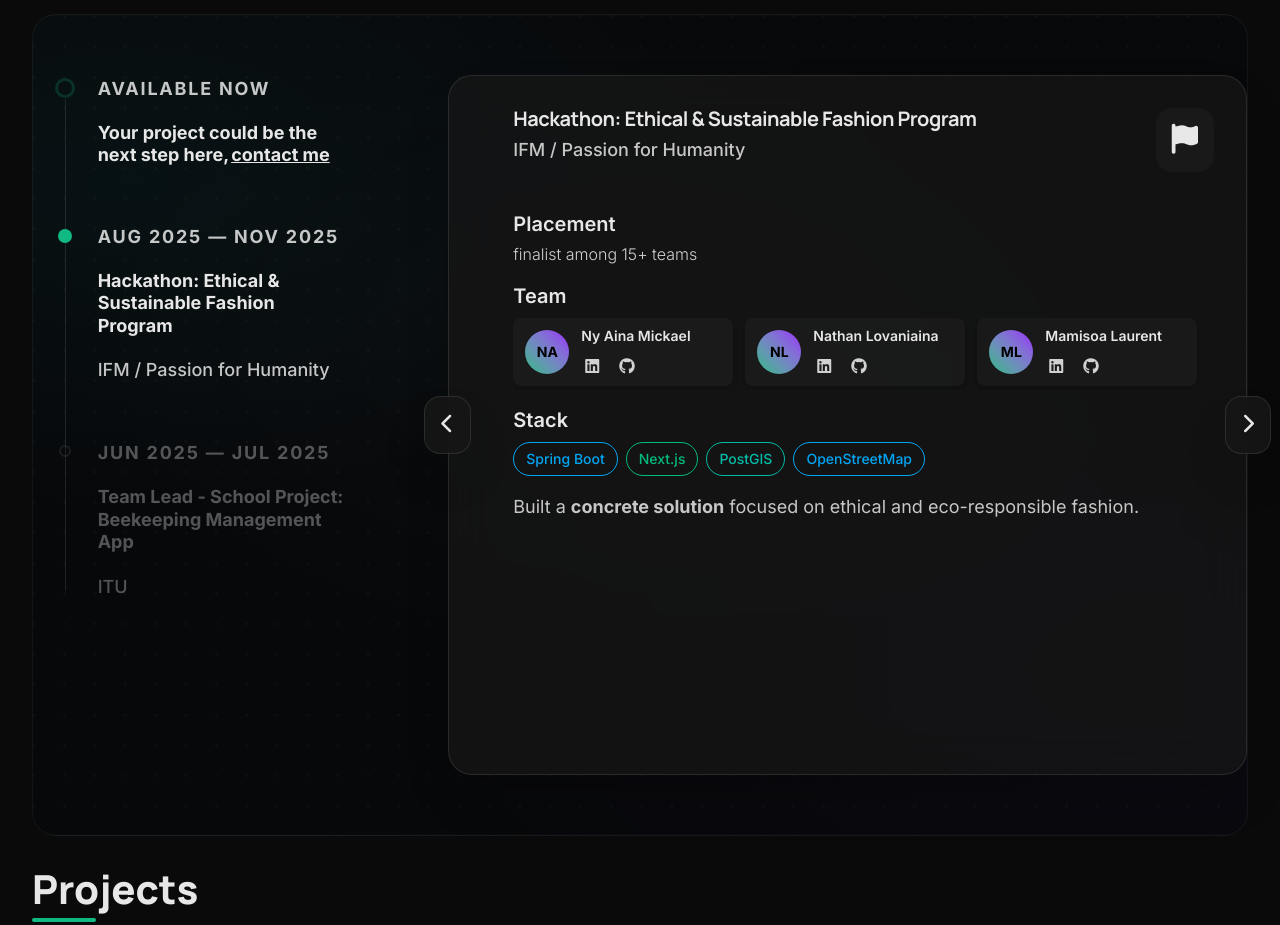
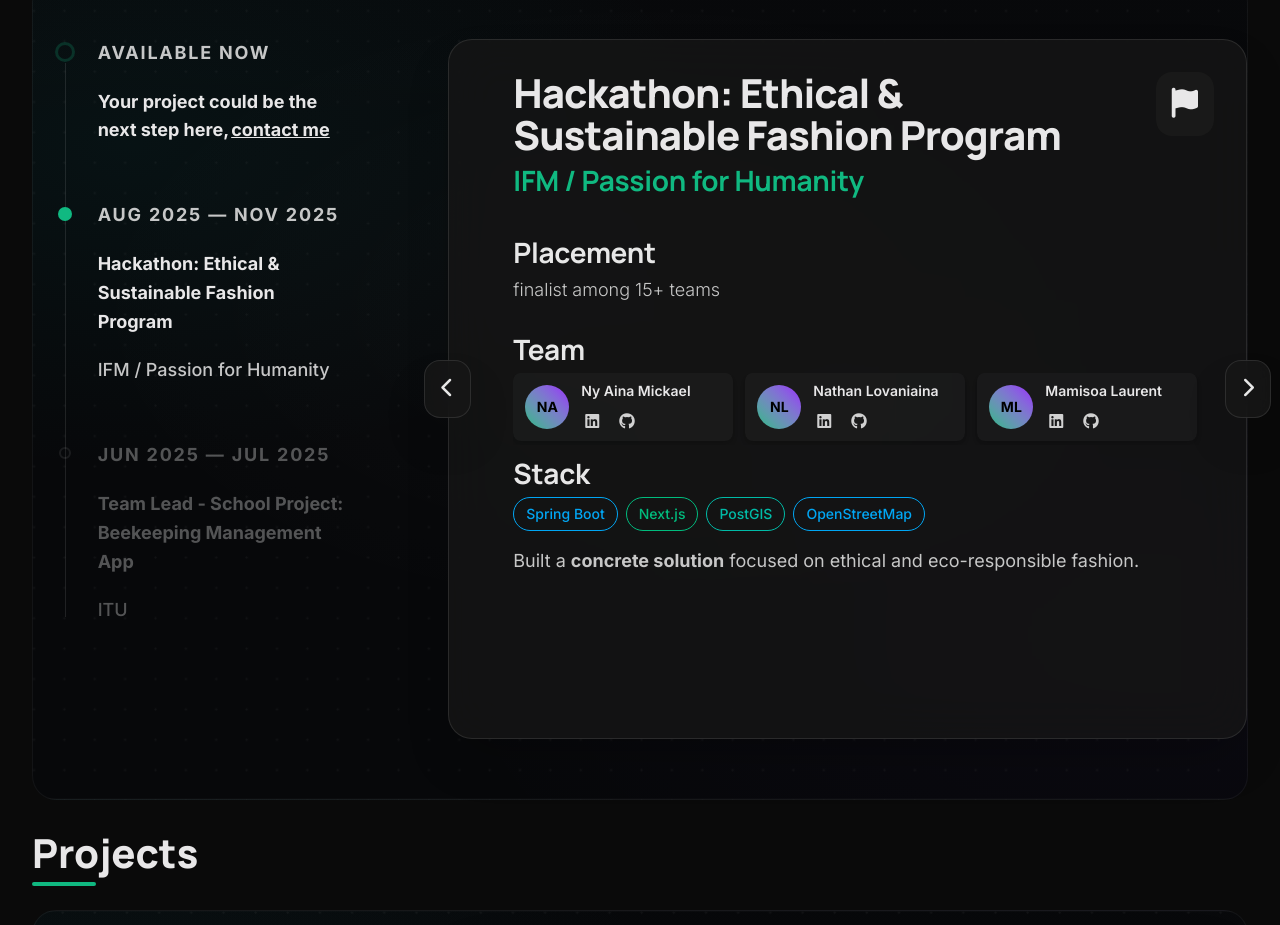
Before and after one commit to gigasandwich/giga-portfolio, a Next.js app: page / in a window 1280 px wide. Shown: the part 1119-2044 px from the top of the page. Built offline with nearby package versions, Linux system fonts and the light colour scheme.

Commit message:
Apply typo fix to experience section

```diff
--- a/src/app/globals.css
+++ b/src/app/globals.css
@@ -115,6 +115,8 @@ h2 {
   font-weight: 700;
   margin: 0 0 0.5rem 0;
   font-size: 1.125rem; /* ~text-lg */
+  line-height: 1.15;
+  letter-spacing: -0.01em;
 }
 
 h3 {
@@ -122,19 +124,46 @@ h3 {
   font-weight: 700;
   margin: 0 0 0.5rem 0;
   font-size: 1rem; /* ~text-base */
+  line-height: 1.2;
 }
 
 p {
   font-family: var(--font-inter);
   margin: 0 0 1rem 0;
   font-size: 0.95rem;
+  line-height: 1.6;
   color: rgba(232,231,232,0.85);
+}
+
+h4 {
+  font-family: var(--font-manrope);
+  font-weight: 700;
+  margin: 0 0 0.4rem 0;
+  font-size: 0.95rem;
+  line-height: 1.18;
+}
+
+h5 {
+  font-family: var(--font-manrope);
+  font-weight: 700;
+  margin: 0 0 0.25rem 0;
+  font-size: 0.75rem;
+  letter-spacing: 0.08em;
+}
+
+h6 {
+  font-family: var(--font-manrope);
+  font-weight: 600;
+  margin: 0 0 0.25rem 0;
+  font-size: 0.7rem;
+  line-height: 1.1;
+  color: rgba(232,231,232,0.9);
 }
 
 @media (min-width: 768px) {
   h1 { font-size: 2rem; } /* md:text-4xl */
-  h2 { font-size: 1.375rem; }
-  h3 { font-size: 1.125rem; }
+  h2 { font-size: 1.375rem; line-height: 1.15;}
+  h3 { font-size: 1.125rem; line-height: 1.2;}
   p  { font-size: 1rem; }
 }
 
--- a/src/data/experience/Hackathon.tsx
+++ b/src/data/experience/Hackathon.tsx
@@ -23,15 +23,15 @@ const Hackathon: ExperienceType = {
     icon: "fa-flag",
     description: (
         <div className="space-y-3">
-            <div className="">
-                <h4 className="text-lg sm:text-xl font-semibold text-white/90 mb-1">Placement</h4>
+            <div>
+                <h2 className="text-white/90 mb-1">Placement</h2>
                 <div className="flex gap-3">
-                    <span className="text-sm sm:text-base font-light">finalist among 15+ teams</span>
+                    <p className="font-light text-white/80">finalist among 15+ teams</p>
                 </div>
             </div>
 
             <div className="mt-3">
-                <h4 className="text-lg sm:text-xl font-semibold text-white/90 mt-4 mb-2">Team</h4>
+                <h2 className="text-white/90 mt-4 mb-2">Team</h2>
                 <div className="flex gap-3 overflow-x-auto pb-1 thin-scrollbar">
                     {teammates.map((t) => (
                         <div key={t.name} className="min-w-[200px] sm:min-w-[220px]">
@@ -42,7 +42,7 @@ const Hackathon: ExperienceType = {
             </div>
 
             <div className="mt-3">
-                <h4 className="text-lg sm:text-xl font-semibold text-white/90 mt-4 mb-2">Stack</h4>
+                <h2 className="text-white/90 mt-4 mb-2">Stack</h2>
                 <div className="flex gap-2 flex-wrap sm:flex-nowrap overflow-x-auto pb-1 thin-scrollbar">
                     {techStack.map((tech) => (
                         <div key={tech} className="shrink-0">
--- a/src/data/experience/TeamLead.tsx
+++ b/src/data/experience/TeamLead.tsx
@@ -8,8 +8,8 @@ const TeamLead: ExperienceType = {
     icon: "fa-users",
     description: (
         <div>
-            <p className="font-bold">Led a team of 10 developers</p>
-            <ul className="list-disc pl-5">
+            <h2 className="text-white">Led a team of 10 developers</h2>
+            <ul className="list-disc pl-5 text-white/80">
                 <li>Established best practices for <strong>domain documentation</strong></li>
                 <li>Built skills in <strong>collaboration and communication</strong></li>
             </ul>
--- a/src/sections/Experience.tsx
+++ b/src/sections/Experience.tsx
@@ -45,15 +45,15 @@ export default function Experience() {
                                         {current.end != null ? 'Past Achievement' : 'Current Focus'}
                                     </div> */}
                                     <div className="px-2 md:px-8">
-                                        <h3 className="text-4xl font-bold text-white mb-2 tracking-tight">{current.title}</h3>
-                                        {current.meta && <p className="text-2xl text-primary font-medium">{current.meta}</p>}
+                                        <h1 className="text-4xl font-bold text-white mb-2 tracking-tight">{current.title}</h1>
+                                        {current.meta && <h2 className="text-primary font-medium">{current.meta}</h2>}
                                     </div>
                                     {current.icon && (
                                         <BorderedIcon icon={current.icon} />
                                     )}
                                 </div>
 
-                                <div className="text-white/80 text-lg leading-relaxed space-y-4 lg:max-h-[500px] lg:overflow-y-auto lg:pr-3 px-2 md:px-8 thin-scrollbar">
+                                <div className="text-white/80 leading-relaxed space-y-4 lg:max-h-[500px] lg:overflow-y-auto lg:pr-3 px-2 md:px-8 thin-scrollbar">
                                     {current.description}
                                 </div>
                             </CardContainer>
@@ -87,8 +87,8 @@ export default function Experience() {
                                     {/* <div className="inline-block px-3 py-1 rounded-full bg-primary/10 border border-primary/20 text-[10px] font-bold tracking-widest text-primary uppercase mb-3">
                                         {current.end != null ? 'Past Achievement' : 'Current Focus'}
                                     </div> */}
-                                    <h3 className="text-2xl font-bold text-white mb-1 uppercase leading-tight">{current.title}</h3>
-                                    {current.meta && <p className="text-lg text-primary font-medium uppercase">{current.meta}</p>}
+                                    <h1 className="font-bold text-white mb-1 uppercase leading-tight">{current.title}</h1>
+                                    {current.meta && <h2 className="text-primary font-medium uppercase">{current.meta}</h2>}
                                 </div>
 
                                 <div className="text-white/80 text-base leading-relaxed space-y-4 normal-case">
```
